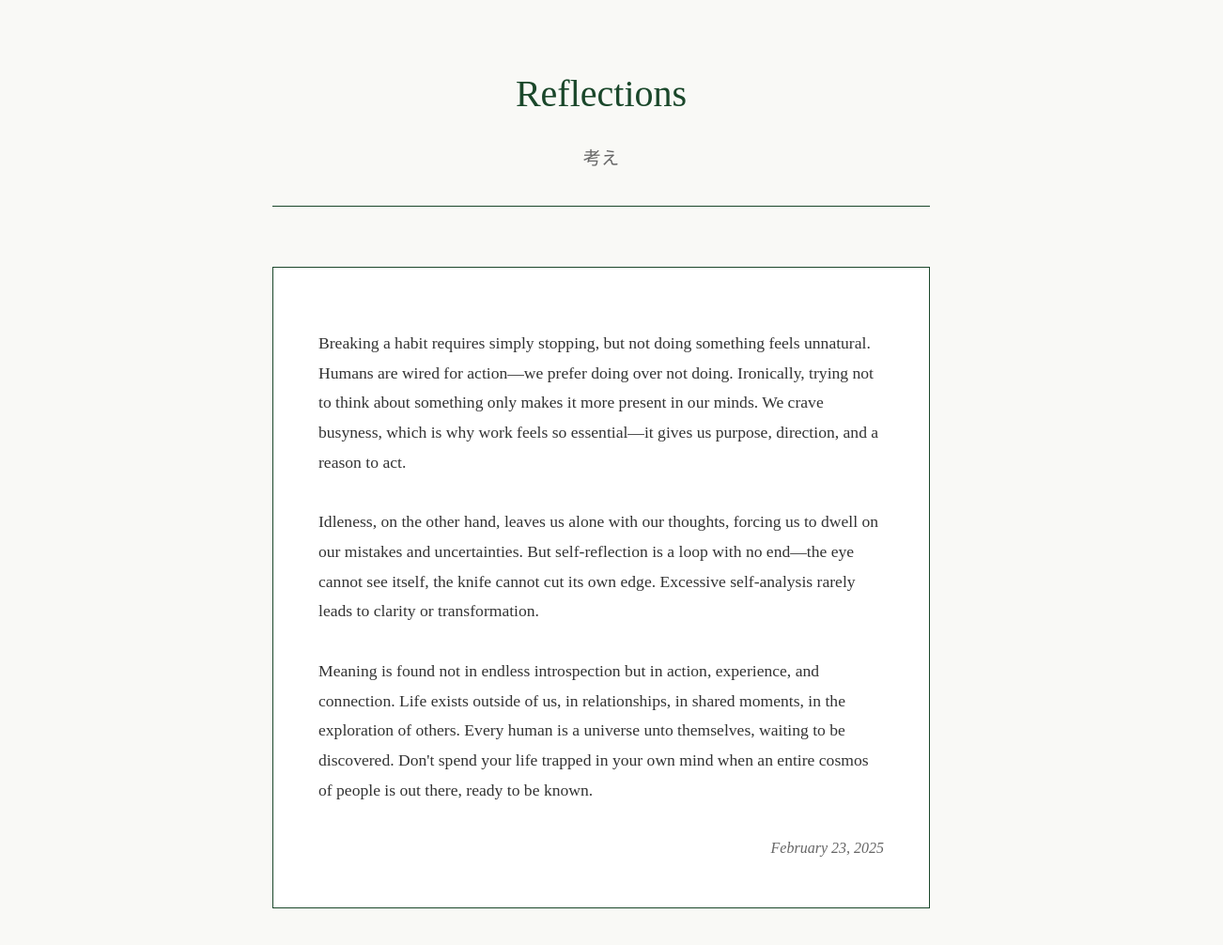
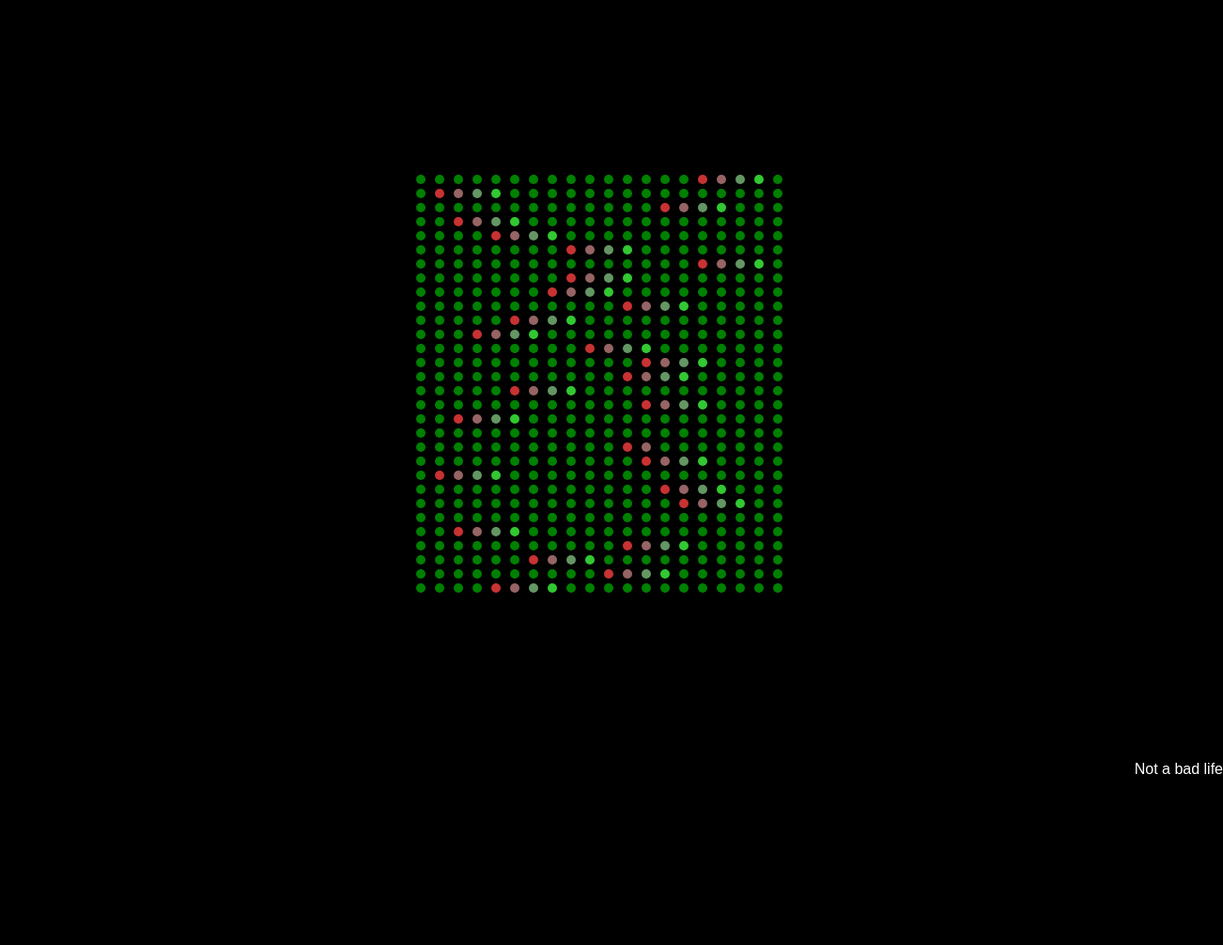
Before and after one commit to weirdyang/weirdyang.github.io, a plain HTML site: page index.html in a window 1280 px wide. Shown: the whole page at 94% size, 1302 px wide, since content can reach past the window. After the commit the page ends 828 px from the top, so only its background shows below. Drawn offline with Linux system fonts and the light colour scheme.

Commit message:
Update index.html

```diff
--- a/index.html
+++ b/index.html
@@ -1,88 +1,80 @@
 <!DOCTYPE html>
-<html>
+<html lang="en">
 <head>
-    <title>Reflections - 考え</title>
+    <meta charset="UTF-8">
+    <meta name="viewport" content="width=device-width, initial-scale=1.0">
+    <title>Bad Day vs Bad Life</title>
     <style>
         body {
-            margin: 0;
-            padding: 0;
-            background-color: #f9f9f6;
-            font-family: serif;
-            color: #333;
-            line-height: 1.8;
+            background-color: black;
+            color: white;
+            display: flex;
+            justify-content: center;
+            align-items: center;
+            height: 100vh;
+            flex-direction: column;
+            font-family: Arial, sans-serif;
+            position: relative;
         }
-
-        .container {
-            max-width: 700px;
-            margin: 0 auto;
-            padding: 4rem 2rem;
+        .grid {
+            display: grid;
+            grid-template-columns: repeat(20, 15px);
+            gap: 5px;
         }
-
-        header {
-            text-align: center;
-            margin-bottom: 4rem;
-            border-bottom: 1px solid #1a472a;
-            padding-bottom: 2rem;
+        .dot {
+            width: 10px;
+            height: 10px;
+            border-radius: 50%;
+            background-color: green;
         }
-
-        h1 {
-            font-size: 2.5rem;
-            color: #1a472a;
-            margin: 0;
-            font-weight: normal;
+        .fade-red {
+            background-color: rgb(255, 0, 0);
         }
-
-        .japanese-title {
-            font-size: 1.2rem;
-            color: #666;
-            margin-top: 1rem;
+        .fade-red-1 {
+            background-color: rgb(200, 50, 50);
         }
-
-        .content {
-            background-color: white;
-            padding: 3rem;
-            border: 1px solid #1a472a;
-            margin-bottom: 3rem;
+        .fade-red-2 {
+            background-color: rgb(150, 100, 100);
         }
-
-        p {
-            margin-bottom: 2rem;
-            font-size: 1.1rem;
+        .fade-red-3 {
+            background-color: rgb(100, 150, 100);
         }
-
-        footer {
-            text-align: center;
-            color: #666;
-            margin-top: 3rem;
-            font-size: 0.9rem;
-            border-top: 1px solid #1a472a;
-            padding-top: 2rem;
+        .fade-red-4 {
+            background-color: rgb(50, 200, 50);
         }
-
-        .date {
-            text-align: right;
-            color: #666;
-            font-style: italic;
-            margin-top: 2rem;
+        .text {
+            position: absolute;
+        }
+        .bad-day-text {
+            left: -150px;
+            top: -10px;
+        }
+        .not-bad-life-text {
+            bottom: -20px;
+            right: -30px;
         }
     </style>
 </head>
 <body>
-    <div class="container">
-        <header>
-            <h1>Reflections</h1>
-            <div class="japanese-title">考え</div>
-        </header>
-
-        <div class="content">
-            <p>Breaking a habit requires simply stopping, but not doing something feels unnatural. Humans are wired for action—we prefer doing over not doing. Ironically, trying not to think about something only makes it more present in our minds. We crave busyness, which is why work feels so essential—it gives us purpose, direction, and a reason to act.</p>
-
-            <p>Idleness, on the other hand, leaves us alone with our thoughts, forcing us to dwell on our mistakes and uncertainties. But self-reflection is a loop with no end—the eye cannot see itself, the knife cannot cut its own edge. Excessive self-analysis rarely leads to clarity or transformation.</p>
-
-            <p>Meaning is found not in endless introspection but in action, experience, and connection. Life exists outside of us, in relationships, in shared moments, in the exploration of others. Every human is a universe unto themselves, waiting to be discovered. Don't spend your life trapped in your own mind when an entire cosmos of people is out there, ready to be known.</p>
-
-            <div class="date">February 23, 2025</div>
-        </div>
+    <div class="grid">
+        <script>
+            const grid = document.querySelector('.grid');
+            for (let i = 0; i < 30; i++) {
+                let start = Math.floor(Math.random() * 15);
+                let length = Math.floor(Math.random() * 30) + 1;
+                for (let j = 0; j < 20; j++) {
+                    const dot = document.createElement('div');
+                    dot.classList.add('dot');
+                    if (j >= start && j < start + length) {
+                        let fadeIndex = j - start;
+                        dot.classList.add(`fade-red-${fadeIndex}`);
+                    }
+                    grid.appendChild(dot);
+                }
+            }
+        </script>
     </div>
+    <div class="text bad-day-text">A bad day, that's it</div>
+    <div class="text not-bad-life-text">Not a bad life</div>
 </body>
 </html>
```
